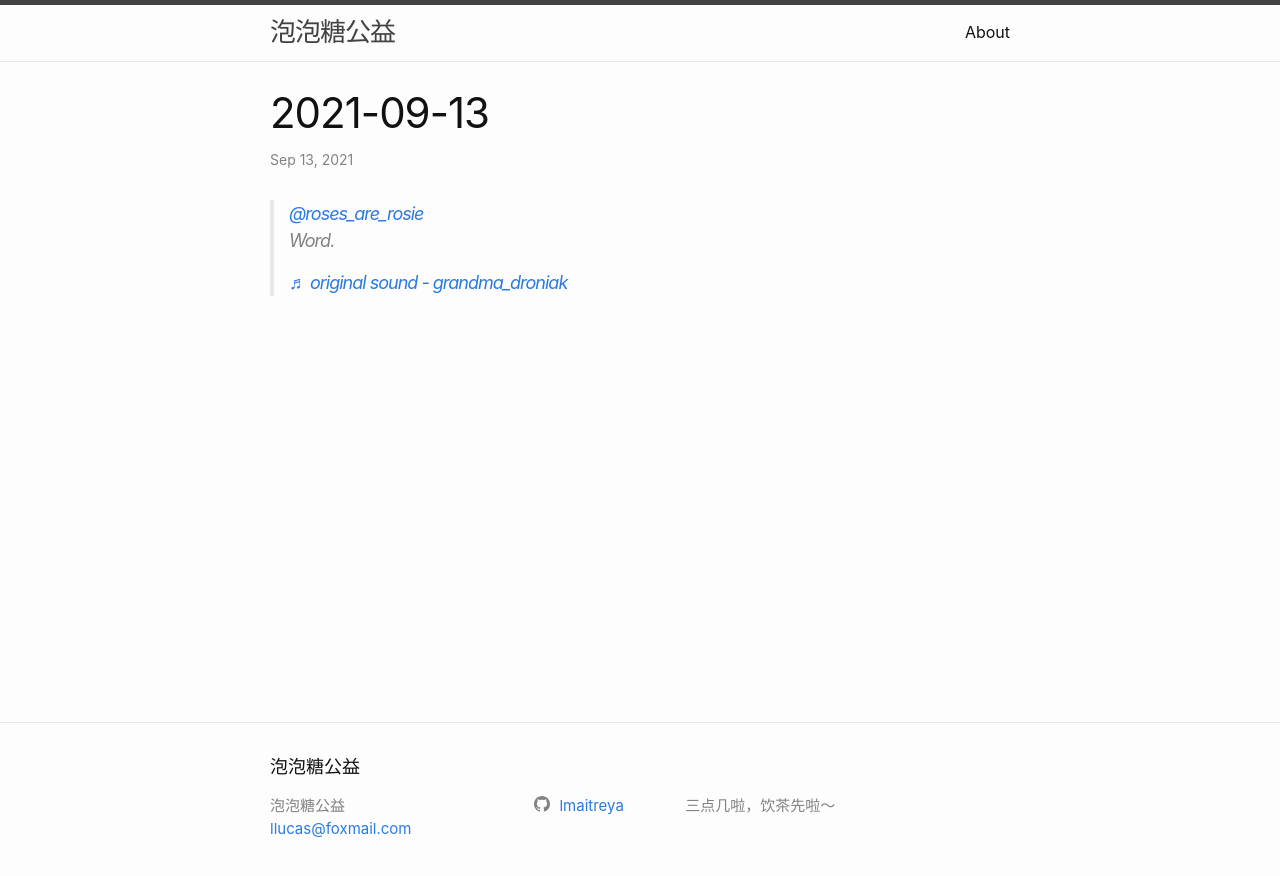
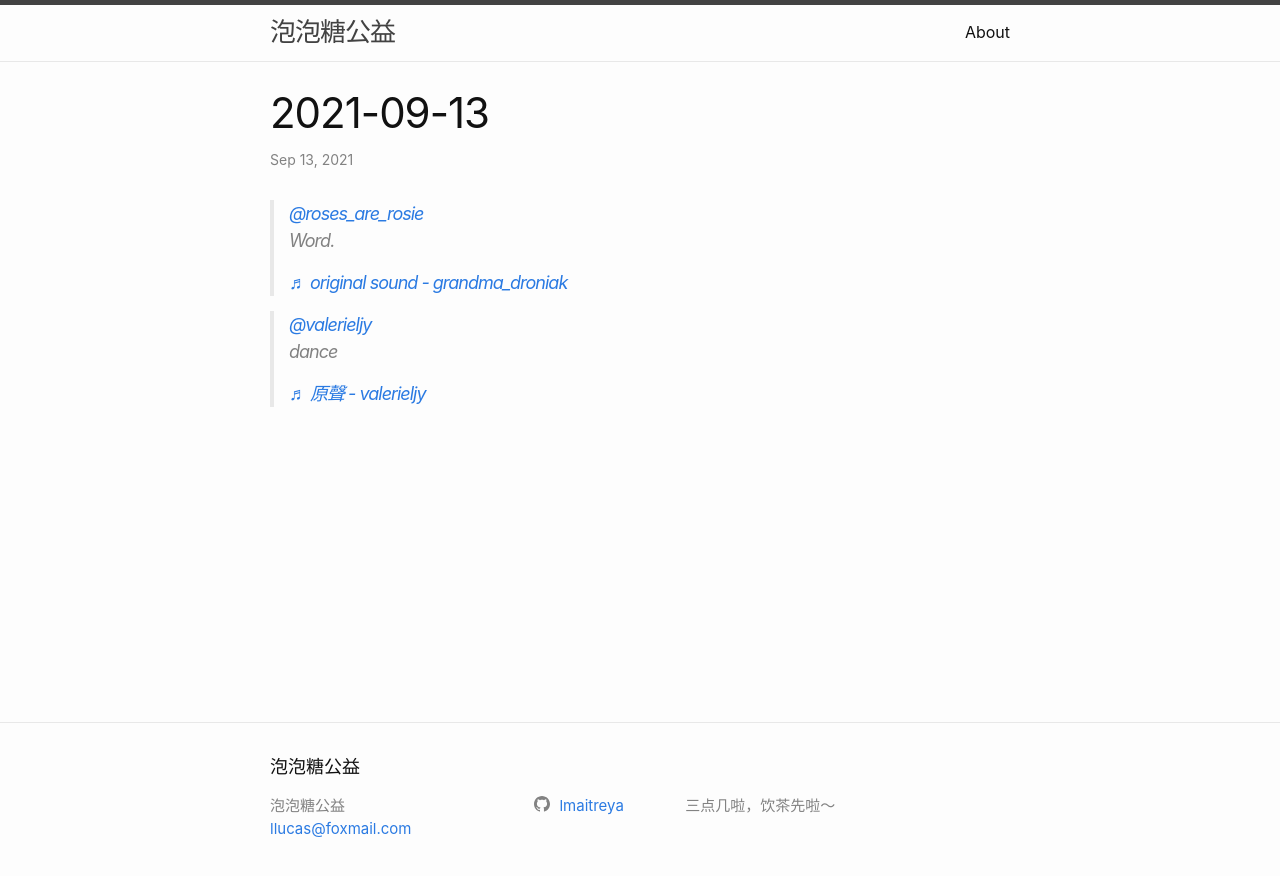
Before and after one commit to lmaitreya/bubblegum, a Jekyll site: the page built from _posts/2021-09-13-pics.md, in a window 1280 px wide. Shown: the top 876 px of the page. Built offline with Jekyll 4.4.1, drawn with Linux system fonts in a browser that asks for light colours; a script that is not in the unit is left out; comment, search, counter and statistics services are not loaded.

Commit message:
Update 2021-09-13-pics.md

```diff
--- a/_posts/2021-09-13-pics.md
+++ b/_posts/2021-09-13-pics.md
@@ -6,3 +6,6 @@ categories: pictures
 ---
 
 <blockquote class="tiktok-embed" cite="https://www.tiktok.com/@roses_are_rosie/video/6997683460773104898" data-video-id="6997683460773104898" style="max-width: 605px;min-width: 325px;" > <section> <a target="_blank" title="@roses_are_rosie" href="https://www.tiktok.com/@roses_are_rosie">@roses_are_rosie</a> <p>Word.</p> <a target="_blank" title="♬ original sound - grandma_droniak" href="https://www.tiktok.com/music/original-sound-6944365008344058630">♬ original sound - grandma_droniak</a> </section> </blockquote> <script async src="https://www.tiktok.com/embed.js"></script>
+
+
+<blockquote class="tiktok-embed" cite="https://www.tiktok.com/@valerieljy/video/7001819830273838341" data-video-id="7001819830273838341" style="max-width: 605px;min-width: 325px;" > <section> <a target="_blank" title="@valerieljy" href="https://www.tiktok.com/@valerieljy">@valerieljy</a> <p>dance</p> <a target="_blank" title="♬ 原聲 - valerieljy" href="https://www.tiktok.com/music/原聲-7001819487708236550">♬ 原聲 - valerieljy</a> </section> </blockquote> <script async src="https://www.tiktok.com/embed.js"></script>
```
